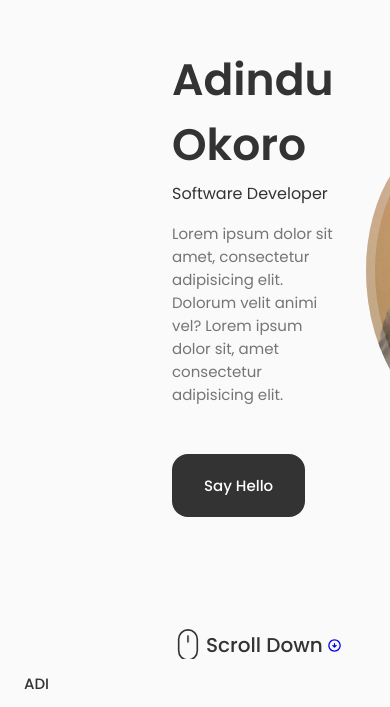
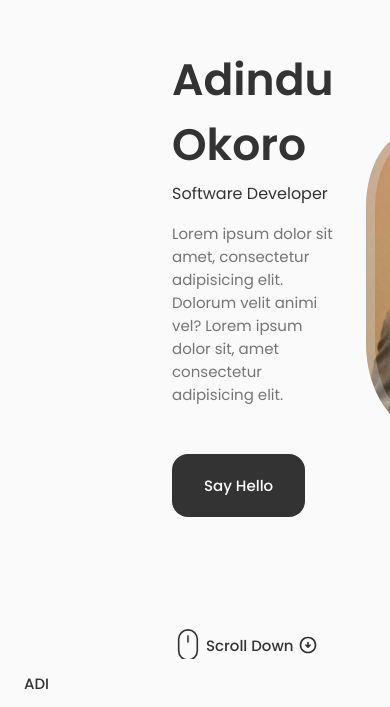
Before and after one commit to adinduokoro/Adi-Okoro, a React (Create React App) app: page / in a window 390 px wide. Shown: the part 137-844 px from the top of the page. Built offline with nearby package versions, Linux system fonts and the light colour scheme; some icons are missing.

Commit message:
Home
Setting up the breakpoints.

```diff
--- a/src/components/home/ScrollDown.jsx
+++ b/src/components/home/ScrollDown.jsx
@@ -43,7 +43,7 @@ const ScrollDown = () => {
           </path>
         </svg>
         <span className="home__scroll-name">Scroll Down</span>
-        <Icon icon="material-symbols:arrow-circle-down-outline-rounded" />
+        <Icon icon="material-symbols:arrow-circle-down-outline-rounded" className="home__scroll-arrow" />
       </a>
     </div>
   )
--- a/src/components/home/home.css
+++ b/src/components/home/home.css
@@ -73,6 +73,18 @@
 
 @keyframes profile__animate{
   0%{
+    border-radius: 30% 20% 15% 35%/30% 15% 35% 20%;
+  }
+
+  50%{
+    border-radius: 15% 30% 35% 20%/25% 30% 15% 30%;
+  }
+
+  100%{
+    border-radius: 30% 20% 15% 35%/30% 15% 35% 20%;
+  }
+
+  /* 0%{
     border-radius: 65% 45% 35% 75%/65% 35% 75% 45%;
   }
 
@@ -82,7 +94,7 @@
 
   100%{
     border-radius: 65% 45% 35% 75%/65% 35% 75% 45%;
-  }
+  } */
 }
 
 .home__scroll{
@@ -110,7 +122,29 @@
   margin-left: 2px;
 }
 
-.home__scroll-name{
+.home__scroll-arrow{
   font-size: 1.25rem;
   color: var(--title-color);
 }
+
+/* BREAKPOINTS */
+
+/* FOR LARGE DEVICE */
+@media screen and (max-width: 992px) {
+
+}
+
+/* FOR MEDIUM DEVICE */
+@media screen and (max-width: 768px) {
+
+}
+
+/* FOR TABLET DEVICE */
+@media screen and (max-width: 576px) {
+
+}
+
+/* FOR SMALL DEVICE */
+@media screen and (max-width: 350px) {
+
+}
```
